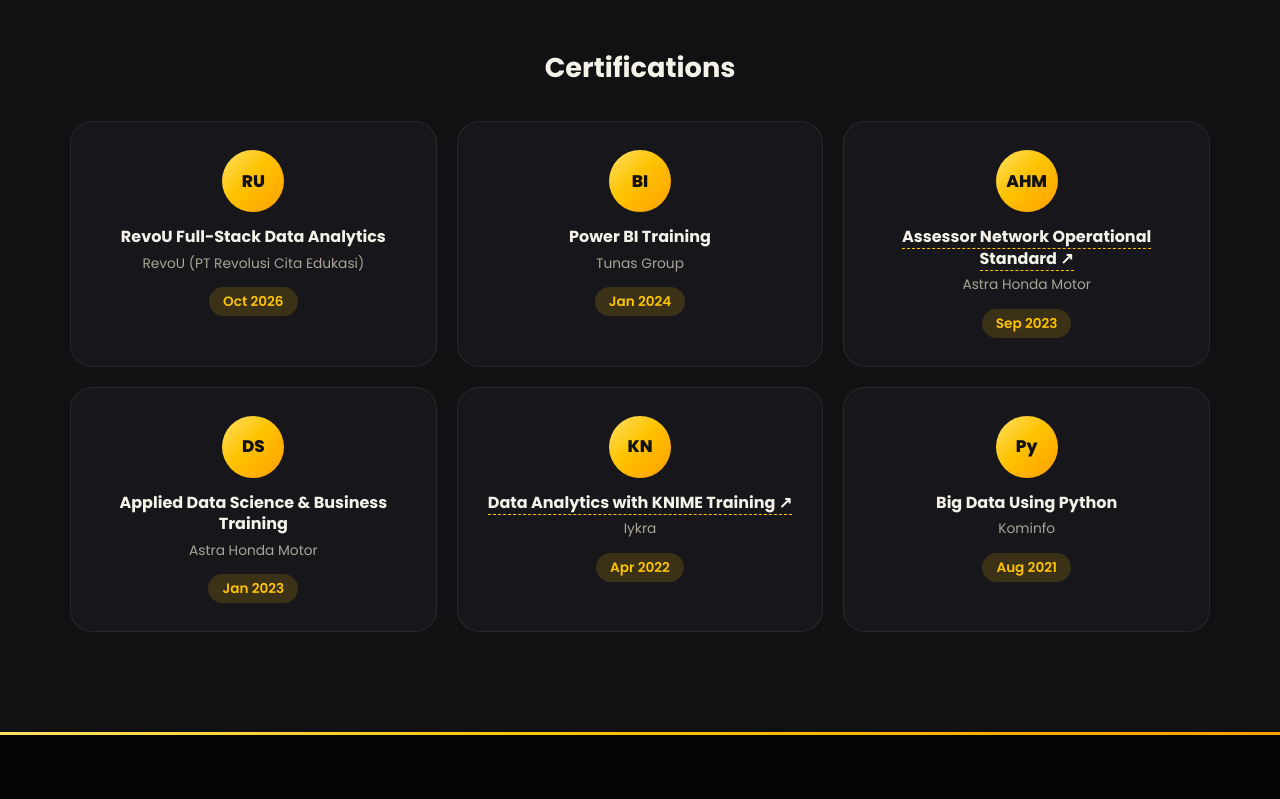
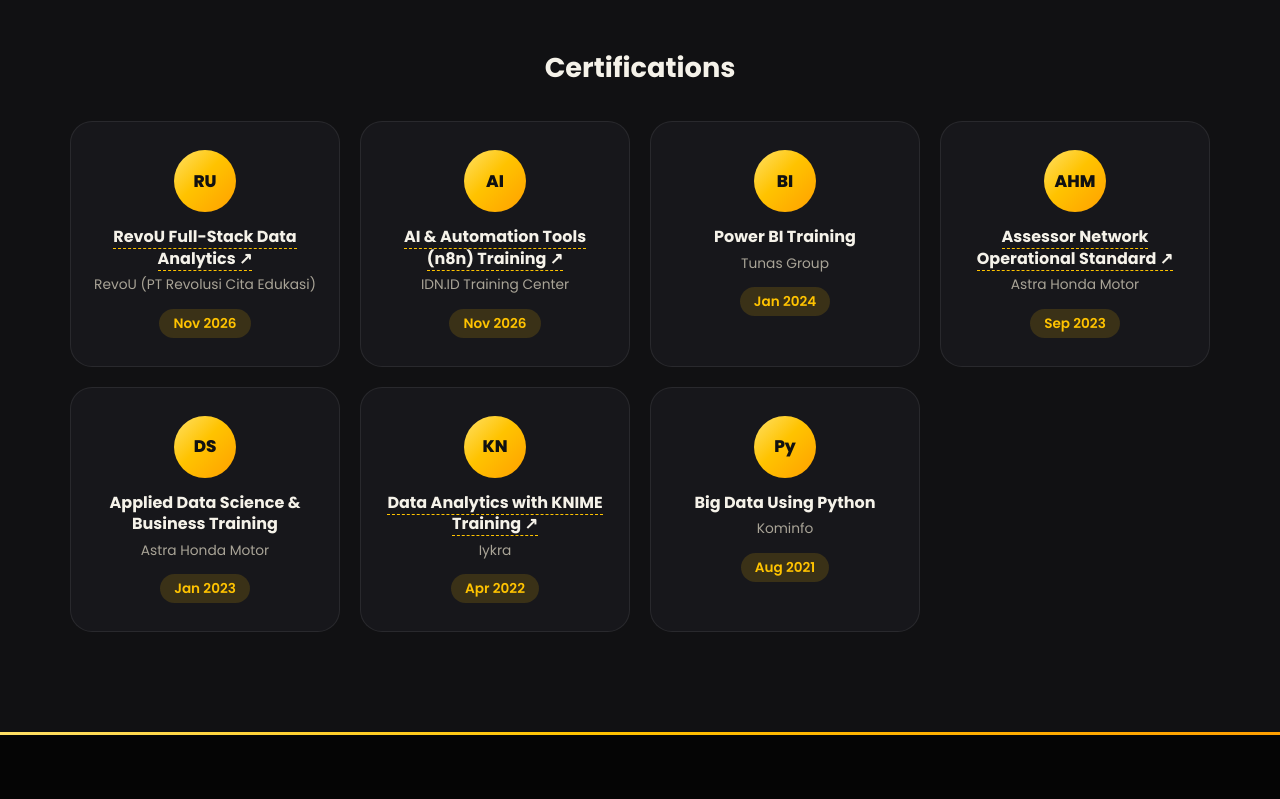
Before and after one commit to Igorelindo/igorelindo.github.io, a plain HTML site: page index.html in a window 1280 px wide. Shown: the part 8240-9039 px from the top of the page. Drawn offline with Linux system fonts and the light colour scheme; animation ran at ten frames a second.

Commit message:
Add AI & Automation (n8n) certificate; link RevoU FSDA certificate
Co-Authored-By: Claude Opus 5.5 <noreply@anthropic.com>
Claude-Session: https://claude.ai/code/session_012grFExQP9f4q4KYaj4nwoU

```diff
--- a/index.html
+++ b/index.html
@@ -129,7 +129,7 @@ section{padding:100px 0;position:relative}
 .edu ul{padding-left:18px;color:var(--muted);font-size:.93rem}
 .edu ul li::marker{color:var(--y2)}
 .sub{text-align:center;font-size:1.7rem;font-weight:700;margin:70px 0 30px}
-.certs{display:grid;grid-template-columns:repeat(3,1fr);gap:20px}
+.certs{display:grid;grid-template-columns:repeat(4,1fr);gap:20px}
 .cert-link{color:inherit;border-bottom:1px dashed var(--y2)}
 .cert-link:hover{color:var(--y2)}
 .cert{text-align:center;padding:28px 18px}
@@ -501,7 +501,8 @@ body.detail-open #main,body.detail-open nav{display:none}
 
     <h3 class="sub reveal">Certifications</h3>
     <div class="certs">
-      <div class="card cert reveal"><div class="badge">RU</div><h4>RevoU Full-Stack Data Analytics</h4><div class="is">RevoU (PT Revolusi Cita Edukasi)</div><span class="yr">Oct 2026</span></div>
+      <div class="card cert reveal"><div class="badge">RU</div><h4><a href="https://revou.co/certificate/igo-relindo" target="_blank" rel="noopener" class="cert-link">RevoU Full-Stack Data Analytics ↗</a></h4><div class="is">RevoU (PT Revolusi Cita Edukasi)</div><span class="yr">Nov 2026</span></div>
+      <div class="card cert reveal"><div class="badge">AI</div><h4><a href="https://drive.google.com/file/d/1hJXVyf4VyIETJJlNQYlR7EdfyGJo_LVj/view?usp=sharing" target="_blank" rel="noopener" class="cert-link">AI &amp; Automation Tools (n8n) Training ↗</a></h4><div class="is">IDN.ID Training Center</div><span class="yr">Nov 2026</span></div>
       <div class="card cert reveal"><div class="badge">BI</div><h4>Power BI Training</h4><div class="is">Tunas Group</div><span class="yr">Jan 2024</span></div>
       <div class="card cert reveal"><div class="badge">AHM</div><h4><a href="https://drive.google.com/file/d/1DEK3OBFUDsenHRpuXUlvU2jYVGQXC5Ub/view?usp=sharing" target="_blank" rel="noopener" class="cert-link">Assessor Network Operational Standard ↗</a></h4><div class="is">Astra Honda Motor</div><span class="yr">Sep 2023</span></div>
       <div class="card cert reveal"><div class="badge">DS</div><h4>Applied Data Science &amp; Business Training</h4><div class="is">Astra Honda Motor</div><span class="yr">Jan 2023</span></div>
```
